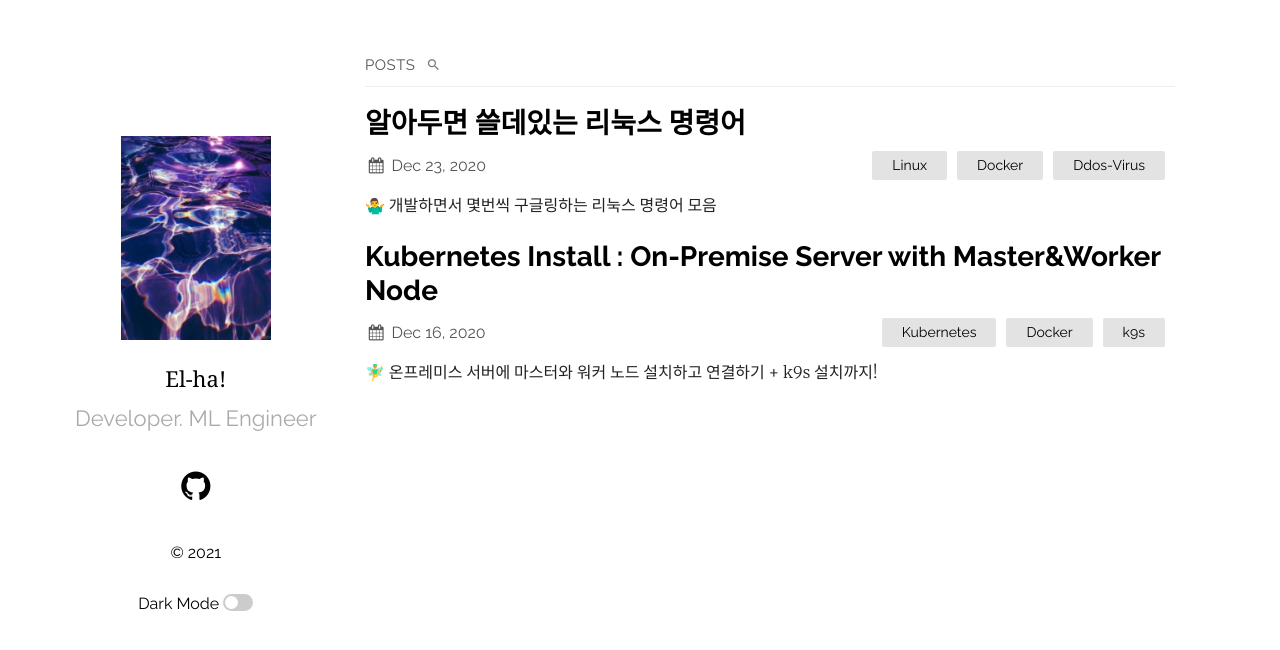
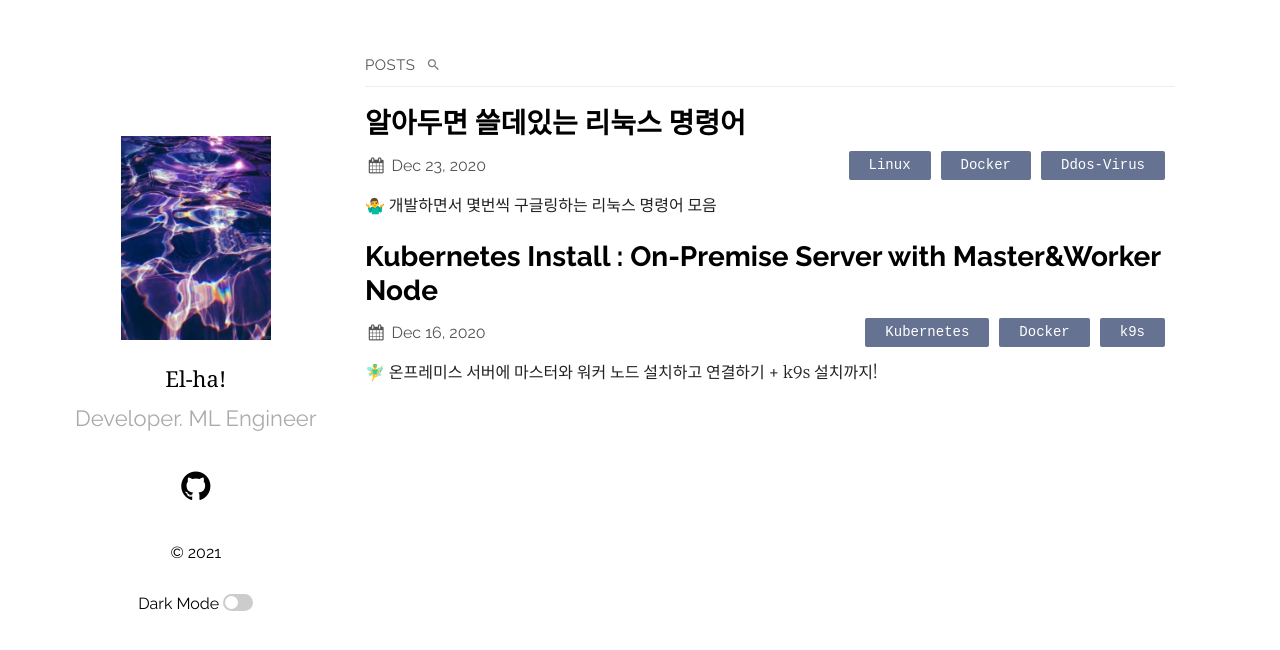
Before and after one commit to huhji-elha/huhji.github.io, a Jekyll site: the page built from index.md, in a window 1280 px wide. Shown: the top 650 px of the page. Built offline with Jekyll 4.4.1, drawn with Linux system fonts in a browser that asks for light colours; some web fonts are replaced.

Commit message:
change post-categories

```diff
--- a/_sass/plain.scss
+++ b/_sass/plain.scss
@@ -193,8 +193,10 @@ main {
   padding: 0;
   li {
     font-size: 14px;
+    font-family:'Courier New', Courier, monospace;
+    color: #ffffff;
     float: left;
-    background-color: #e3e3e3;
+    background-color: #667292;
     padding: 5px 20px;
     border-radius: 2px;
     @media screen and (max-width: $mobileW) {
```
